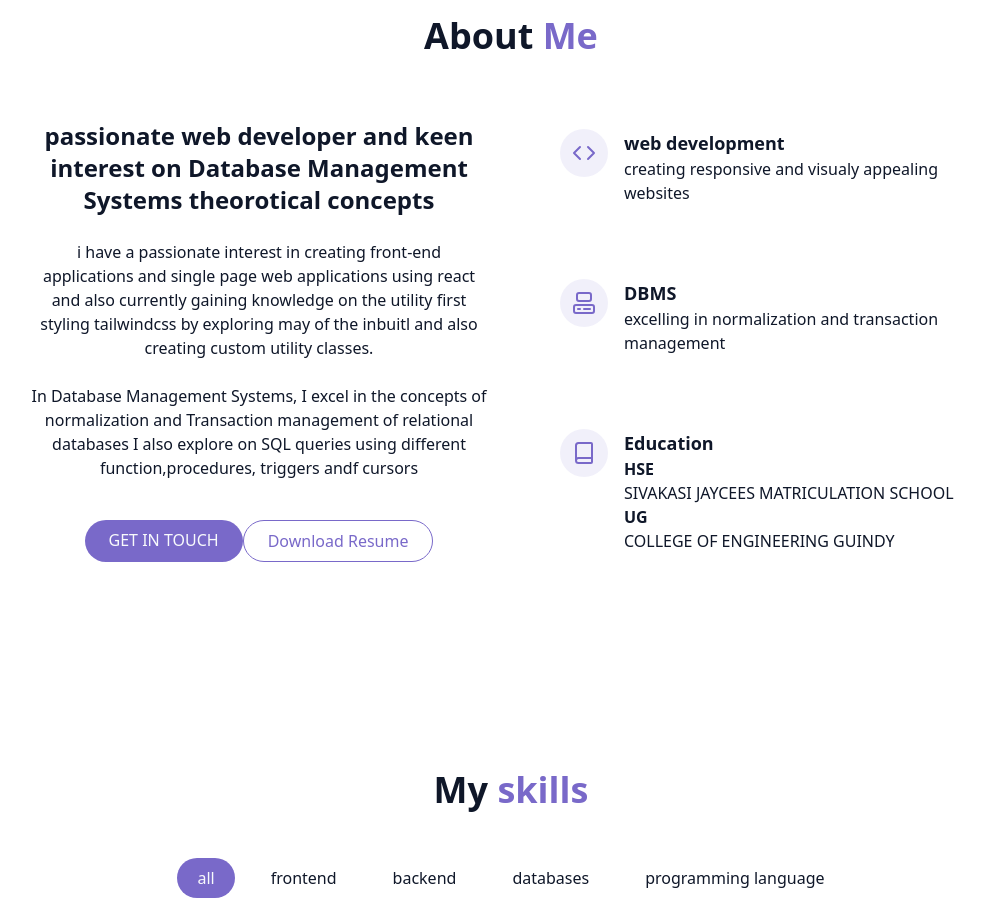
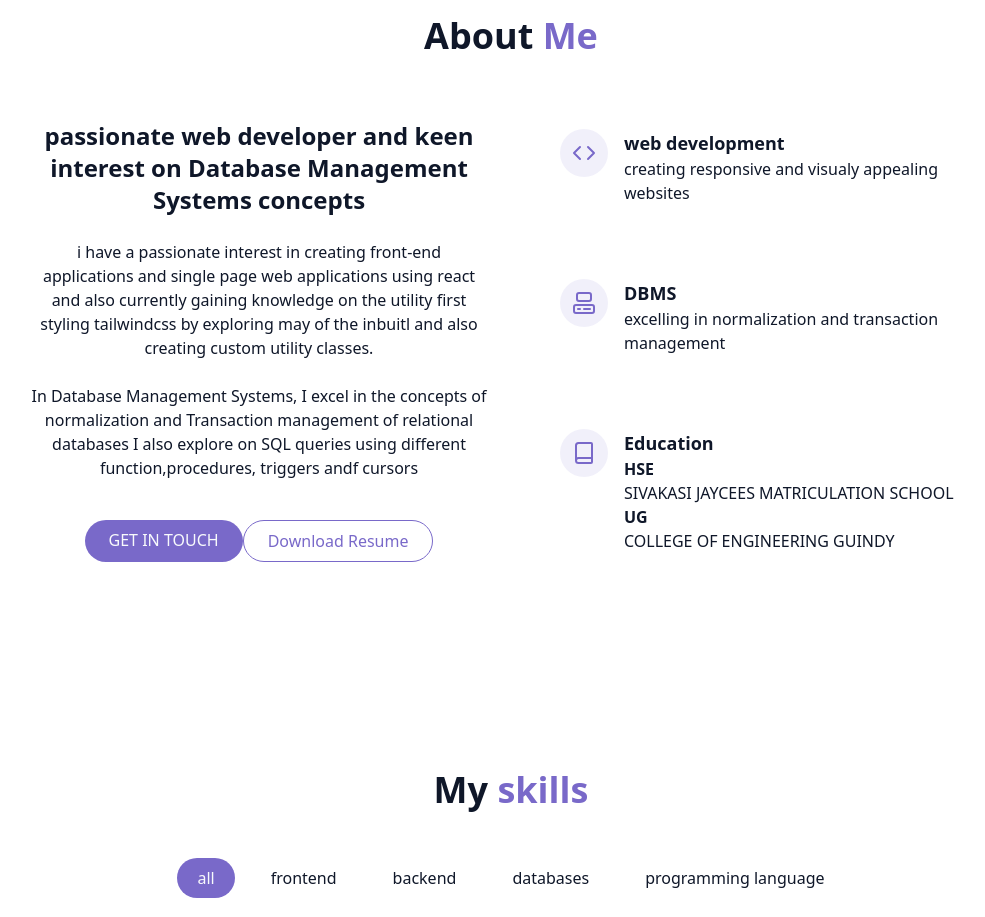
Before and after one commit to parmeshkumarT/Parama-Portolio, a React (Vite) app: page / in a window 1280 px wide. Shown: the part 880-1797 px from the top of the page, without its empty margins (129-1114 px from the left). Built offline with nearby package versions, Linux system fonts and the light colour scheme.

Commit message:
Update AboutMe.jsx

```diff
--- a/src/components/AboutMe.jsx
+++ b/src/components/AboutMe.jsx
@@ -9,7 +9,7 @@ export const AboutMe = () => {
                 </h2>
                 <div className="grid grid-cols-1 md:grid-cols-2 gap-12 items-center">
                     <div className="space-y-6 ">
-                        <h3 className="text-2xl font-semibold">passionate web developer and keen interest on Database Management Systems theorotical concepts</h3>
+                        <h3 className="text-2xl font-semibold">passionate web developer and keen interest on Database Management Systems concepts</h3>
                         <p className="text-muted-foreground">
                             i have a passionate interest in creating front-end applications
                             and single page web applications using react and also currently
```
